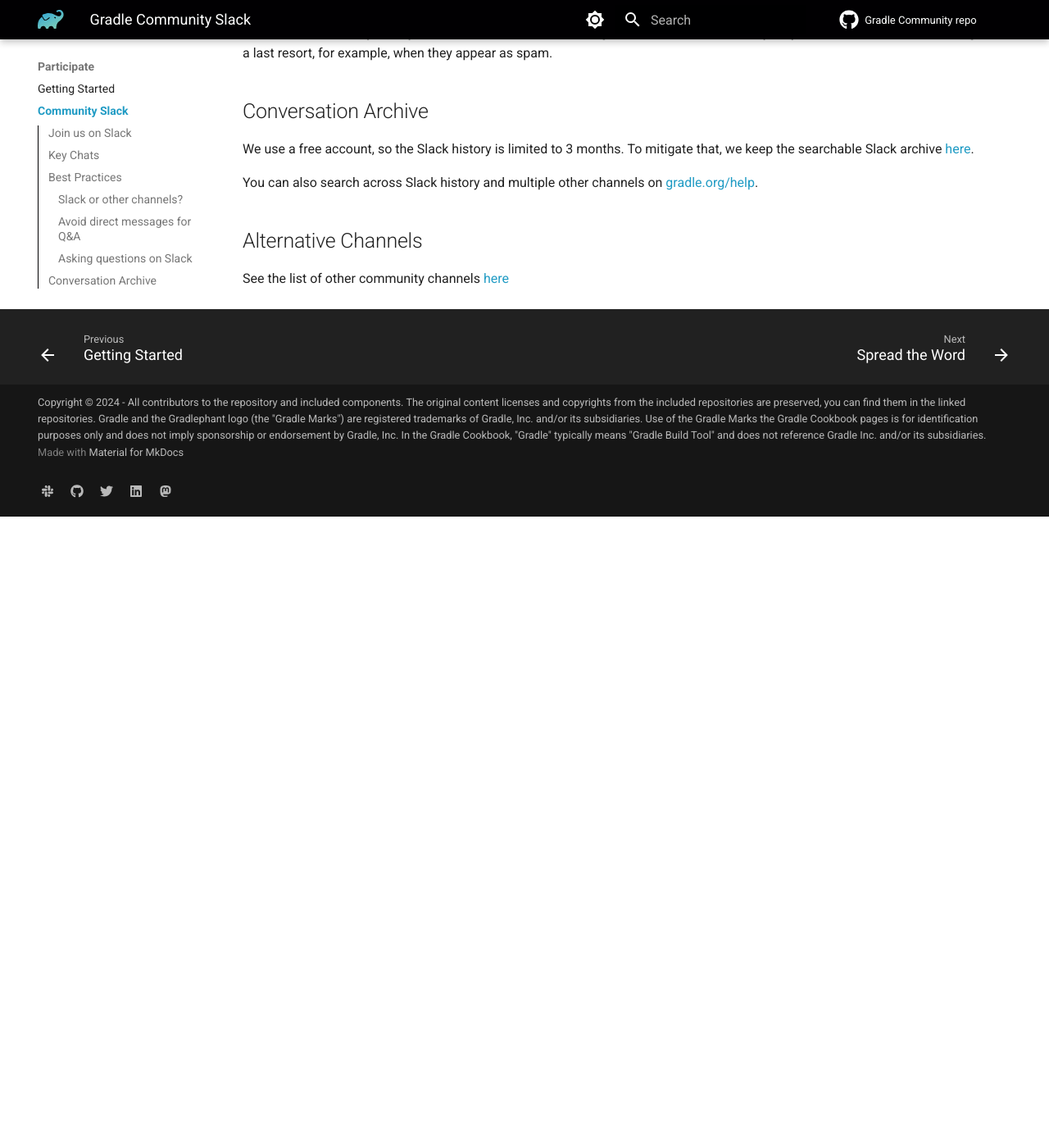
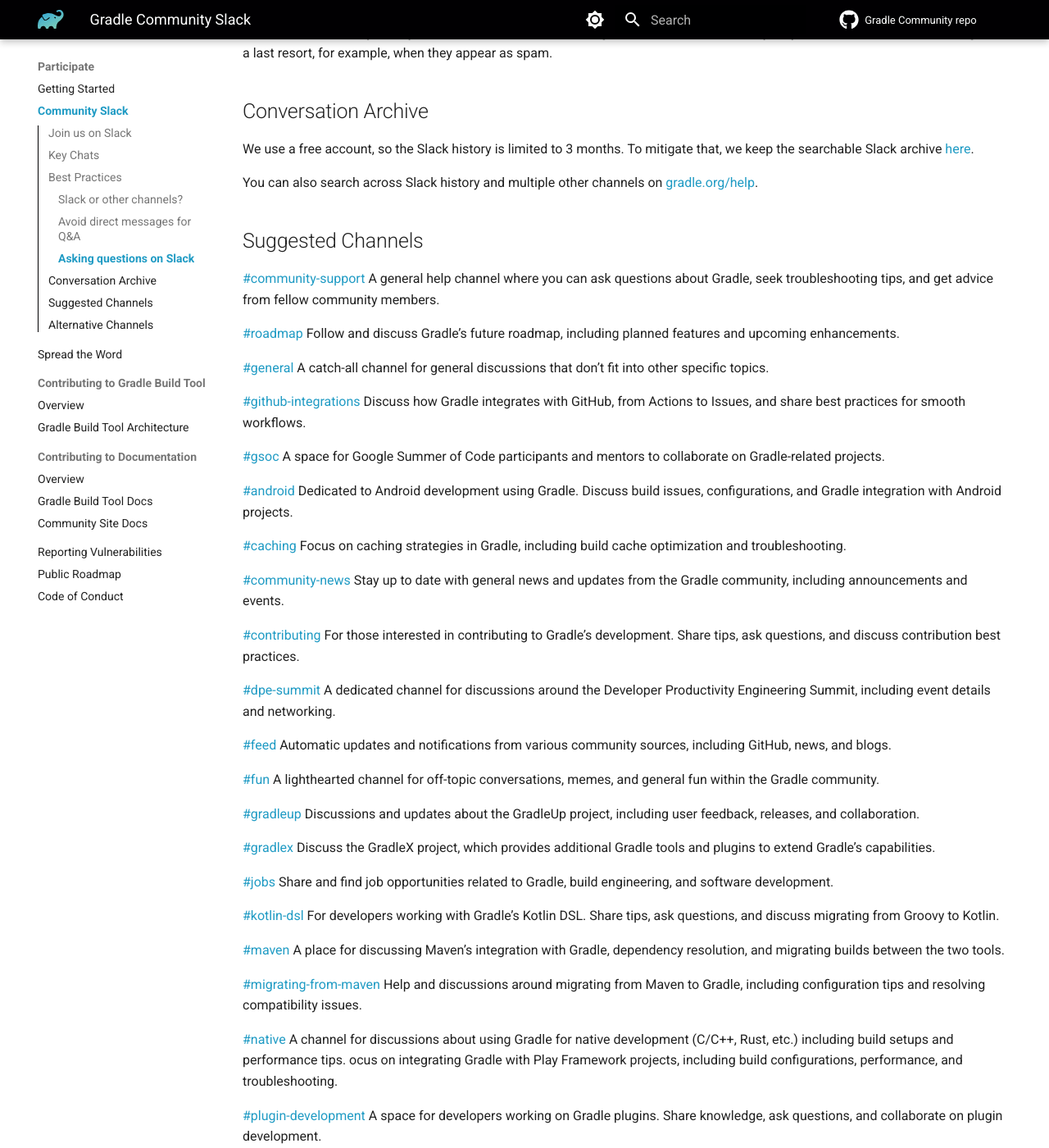
Before and after one commit to gradle/community, an MkDocs documentation site: the page built from docs/contributing/community-slack.md, in a window 1280 px wide and 1400 px high, scrolled down 1913 px. Shown: the whole window at 82% size. Built offline with MkDocs 1.6.1 and Material for MkDocs 9.7.7, drawn with Linux system fonts in a browser that asks for light colours; plug-ins that fetch from the network failed and are left out; comment, search, counter and statistics services are not loaded; before the commit the page ends 2543 px from its top, so only the background shows below that; some of the changed text lies outside the part shown.

Commit message:
Update community-slack.md
List the key channels on the Slack channels page issue #96 resolved

```diff
--- a/docs/contributing/community-slack.md
+++ b/docs/contributing/community-slack.md
@@ -92,6 +92,75 @@ the searchable Slack archive [here](https://www.linen.dev/s/gradle-community).
 
 You can also search across Slack history and multiple other channels on [gradle.org/help](https://gradle.org/help/).
 
+## Suggested Channels
+
+[#community-support](https://www.linen.dev/s/gradle-community)
+A general help channel where you can ask questions about Gradle, seek troubleshooting tips, and get advice from fellow community members.
+
+[#roadmap](https://www.linen.dev/s/gradle-community/c/roadmap)
+Follow and discuss Gradle’s future roadmap, including planned features and upcoming enhancements.
+
+[#general](https://www.linen.dev/s/gradle-community/c/general)
+A catch-all channel for general discussions that don’t fit into other specific topics.
+
+[#github-integrations](https://www.linen.dev/s/gradle-community/c/github-integrations)
+Discuss how Gradle integrates with GitHub, from Actions to Issues, and share best practices for smooth workflows.
+
+[#gsoc](https://www.linen.dev/s/gradle-community/c/gsoc)
+A space for Google Summer of Code participants and mentors to collaborate on Gradle-related projects.
+
+[#android](https://www.linen.dev/s/gradle-community/c/android)
+Dedicated to Android development using Gradle. Discuss build issues, configurations, and Gradle integration with Android projects.
+
+[#caching](https://www.linen.dev/s/gradle-community/c/caching)
+Focus on caching strategies in Gradle, including build cache optimization and troubleshooting.
+
+[#community-news](https://www.linen.dev/s/gradle-community/c/community-news)
+Stay up to date with general news and updates from the Gradle community, including announcements and events.
+
+[#contributing](https://www.linen.dev/s/gradle-community/c/contributing)
+For those interested in contributing to Gradle’s development. Share tips, ask questions, and discuss contribution best practices.
+
+[#dpe-summit](https://www.linen.dev/s/gradle-community/c/dpe-summit)
+A dedicated channel for discussions around the Developer Productivity Engineering Summit, including event details and networking.
+
+[#feed](https://www.linen.dev/s/gradle-community/c/feed)
+Automatic updates and notifications from various community sources, including GitHub, news, and blogs.
+
+[#fun](https://www.linen.dev/s/gradle-community/c/fun)
+A lighthearted channel for off-topic conversations, memes, and general fun within the Gradle community.
+
+[#gradleup](https://www.linen.dev/s/gradle-community/c/gradleup)
+Discussions and updates about the GradleUp project, including user feedback, releases, and collaboration.
+
+[#gradlex](https://www.linen.dev/s/gradle-community/c/gradlex)
+Discuss the GradleX project, which provides additional Gradle tools and plugins to extend Gradle’s capabilities.
+
+[#jobs](https://www.linen.dev/s/gradle-community/c/jobs)
+Share and find job opportunities related to Gradle, build engineering, and software development.
+
+[#kotlin-dsl](https://www.linen.dev/s/gradle-community/c/kotlin-dsl)
+For developers working with Gradle’s Kotlin DSL. Share tips, ask questions, and discuss migrating from Groovy to Kotlin.
+
+[#maven](https://www.linen.dev/s/gradle-community/c/maven)
+A place for discussing Maven’s integration with Gradle, dependency resolution, and migrating builds between the two tools.
+
+[#migrating-from-maven](https://www.linen.dev/s/gradle-community/c/migrating-from-maven)
+Help and discussions around migrating from Maven to Gradle, including configuration tips and resolving compatibility issues.
+
+[#native](https://www.linen.dev/s/gradle-community/c/native)
+A channel for discussions about using Gradle for native development (C/C++, Rust, etc.) including build setups and performance tips.
+ocus on integrating Gradle with Play Framework projects, including build configurations, performance, and troubleshooting.
+
+[#plugin-development](https://www.linen.dev/s/gradle-community/c/plugin-development)
+A space for developers working on Gradle plugins. Share knowledge, ask questions, and collaborate on plugin development.
+
+[#random](https://www.linen.dev/s/gradle-community/c/random)
+For completely off-topic conversations that don’t fit anywhere else. Relax and chat about anything.
+
+[#releases-discussion](https://www.linen.dev/s/gradle-community/c/releases-discussion)
+Discuss new Gradle releases, share feedback, and explore the latest features and improvements.
+
 ## Alternative Channels
 
 See the list of other community channels [here](../README.md)
```
